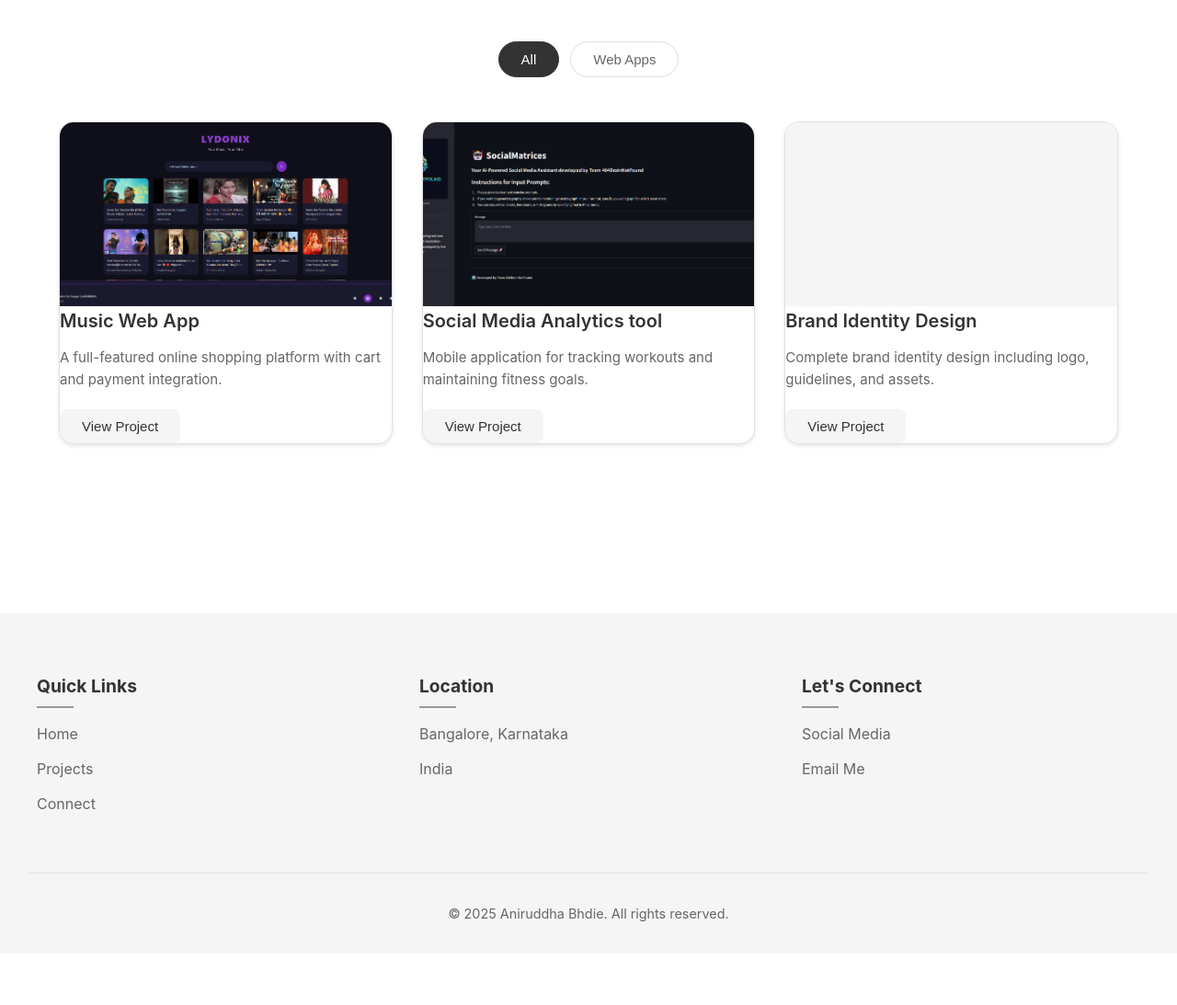
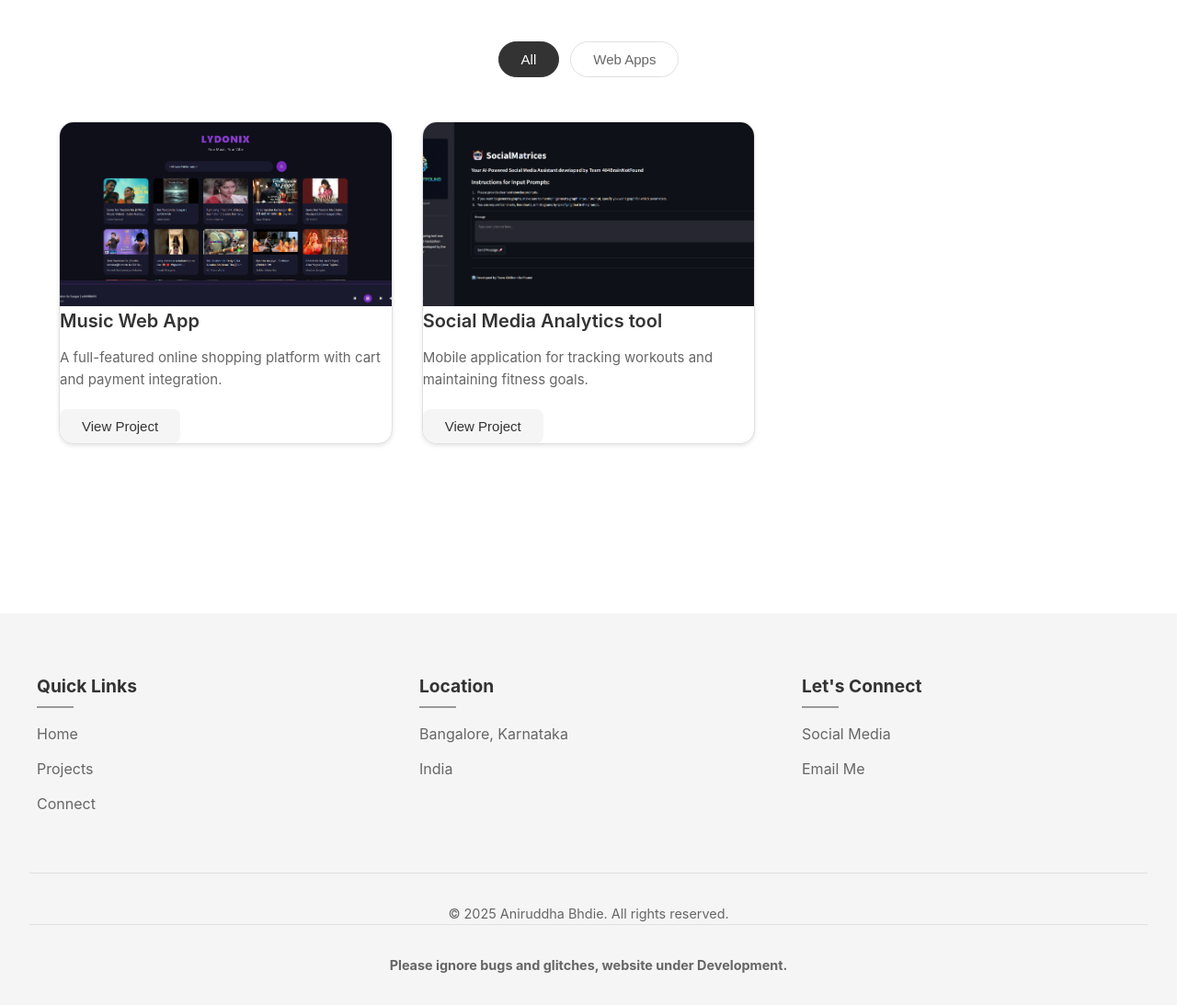
Before and after one commit to ANIMANxd/PORTFOLIO, a plain HTML site: page projects.html in a window 1280 px wide. Shown: the part 200-1293 px from the top of the page at 92% size. Before the commit the page ends 1237 px from the top, so only its background shows below. Drawn offline with Linux system fonts and the light colour scheme.

Commit message:
Add development notice to footer across multiple pages

```diff
--- a/projects.html
+++ b/projects.html
@@ -50,12 +50,7 @@
             </div>
 
 
-            <div class="project-card" data-category="web">
-                <div class="project-image"></div>
-                <h3>Brand Identity Design</h3>
-                <p>Complete brand identity design including logo, guidelines, and assets.</p>
-                <button class="project-link" data-project="brand">View Project</button>
-            </div>
+
             <!-- Add more project cards as needed -->
         </div>
     </section>
@@ -111,6 +106,8 @@
             </div>
         </div>
         <p class="copyright">&copy; 2025 Aniruddha Bhdie. All rights reserved.</p>
+        <p class="copyright"><b> Please ignore bugs and glitches, website under Development.</b></p>
+
     </footer>
 
     <script src="script.js"></script>
```
Also changed, not shown: about.html (+2 -0 lines), index.html (+2 -0 lines), socials.html (+2 -0 lines).
